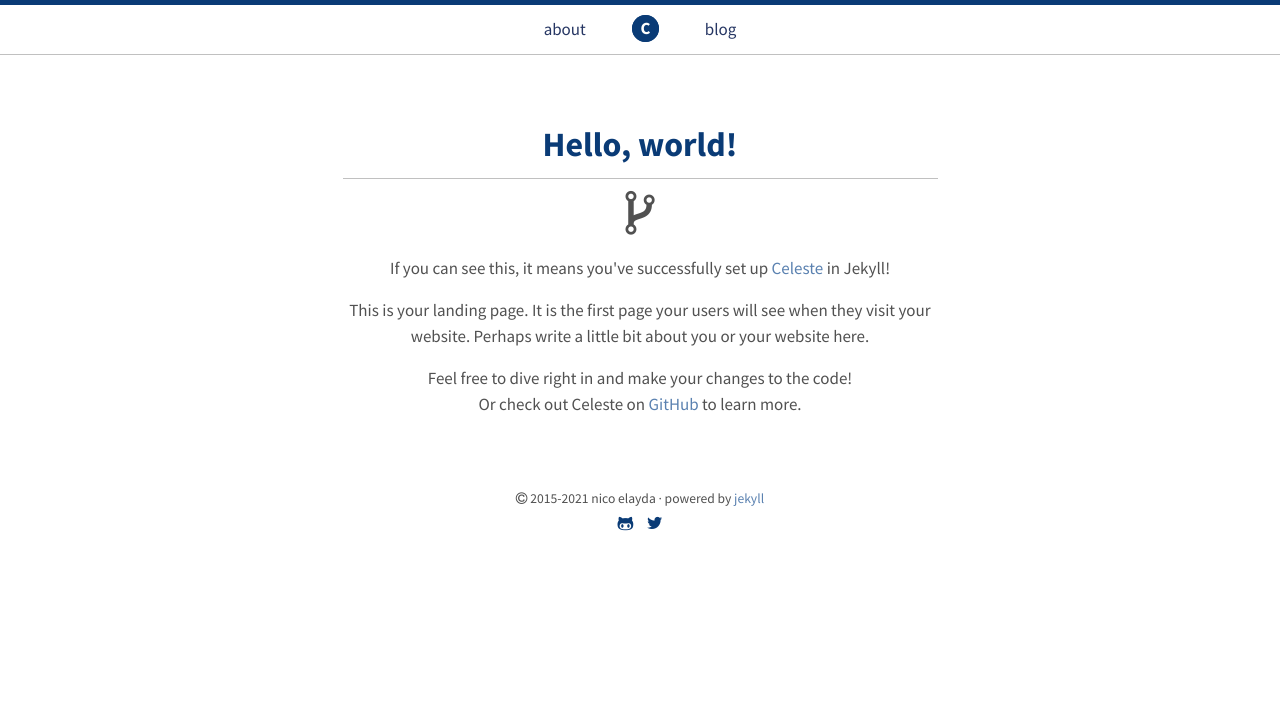
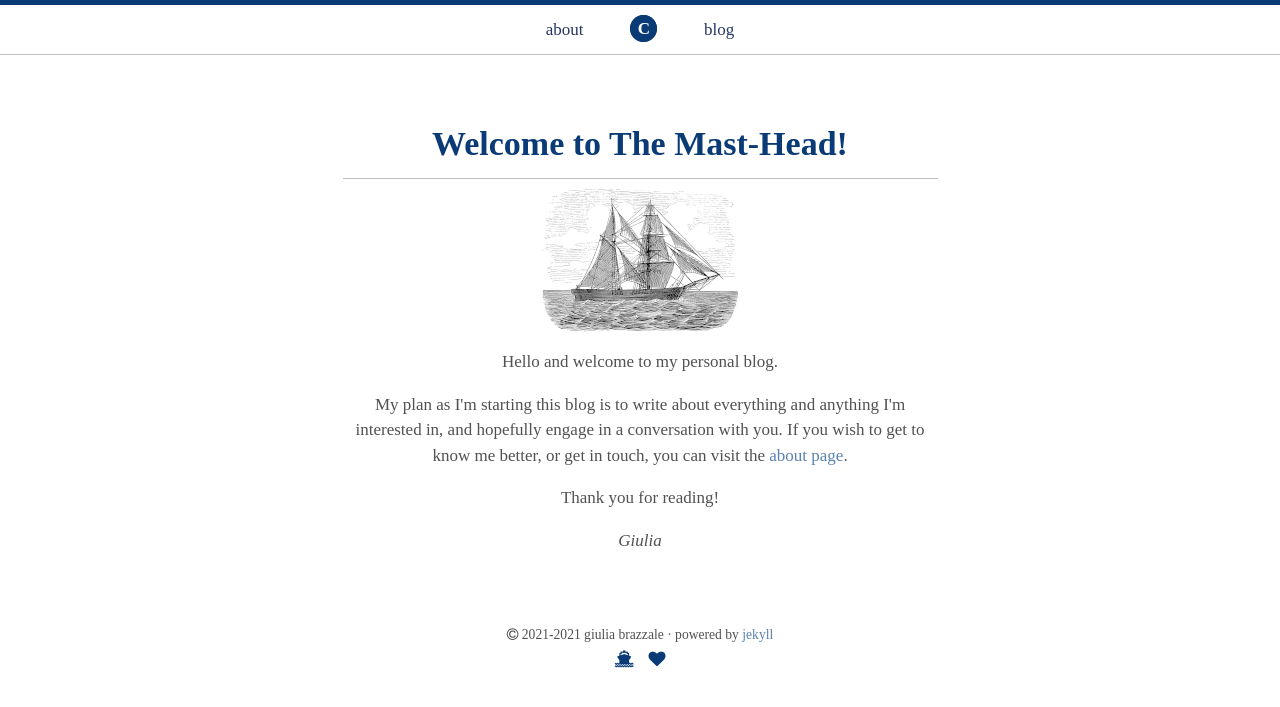
Before and after one commit to labrezza/labrezza.github.io, a Jekyll site: the page built from index.html, in a window 1280 px wide. Shown: the top 707 px of the page. Built offline with Jekyll 4.4.1, drawn with Linux system fonts in a browser that asks for light colours.

Commit message:
Modify landing page

```diff
--- a/_config.yml
+++ b/_config.yml
@@ -1,4 +1,4 @@
-title:               Celeste
+title:               The Mast-Head
 url:                 https://nicoelayda.github.io
 baseurl:             ""
 
@@ -19,9 +19,9 @@ sass:
   style:             :compressed
 
 author:
-  name:              Nico Elayda
-  url:               nicoelayda.github.io
-  email:             nico@elayda.com
+  name:              Giulia Brazzale
+  url:               labrezza.github.io
+  email:             giulia.brazzale@inventati.org
 
 plugins:
   - jekyll-coffeescript
--- a/_layouts/default.html
+++ b/_layouts/default.html
@@ -19,12 +19,12 @@
 
       <footer class="footer">
         <small>
-            <span class="copyright"><i class="fa fa-copyright"></i> 2015-<time datetime="{{ site.time | date_to_xmlschema }}">{{ site.time | date: '%Y' }}</time> {{ site.author.name }}</span> &middot;
+            <span class="copyright"><i class="fa fa-copyright"></i> 2021-<time datetime="{{ site.time | date_to_xmlschema }}">{{ site.time | date: '%Y' }}</time> {{ site.author.name }}</span> &middot;
             <span>Powered by <a href="http://jekyllrb.com/">Jekyll</a></span>
         </small>
         <div class="ftr-links">
-          <a href="https://github.com/nicoelayda"><i class="fa fa-github-alt"></i></a>
-          <a href="https://twitter.com/nicoelayda"><i class="fa fa-twitter"></i></a>
+          <a href="http://seashepherd.org"><i class="fa fa-ship"></i></a>
+          <a href="http://lav.it"><i class="fa fa-heart"></i></a>
         </div>
       </footer>
     </div>
--- a/_sass/utilities/_variables.scss
+++ b/_sass/utilities/_variables.scss
@@ -4,7 +4,7 @@
   */
 
 // Globals
-$font-stack: 'Source Sans Pro', sans-serif;
+$font-stack: 'PT Serif', serif;
 $font-size: 17px;
 $font-size-mobile: 15px;
 
--- a/index.html
+++ b/index.html
@@ -5,29 +5,26 @@ title: Home
 <div class="page">
 
   <header>
-    <h1 class="landing-title">Hello, world!</h1>
+    <h1 class="landing-title">Welcome to The Mast-Head!</h1>
   </header>
 
   <div class="text-center">
-    <p>
-      <i class="fa fa-code-fork fa-3x"></i>
+    <p align="center">
+      <img src="masthead-home.png" alt="The Mast-Head blog">
+    </p>
+
+    <p>Hello and welcome to my personal blog.
+    </p>
+
+      <p>My plan as I'm starting this blog is to write about everything and anything I'm interested in, and hopefully engage in a conversation with you.
+     If you wish to get to know me better, or get in touch, you can visit the <a href="/about">about page</a>.
+    </p>
+
+    <p>Thank you for reading!
     </p>
 
     <p>
-      If you can see this, it means you've successfully set up
-      <a href="https://github.com/nicoelayda/celeste">Celeste</a> in Jekyll!
-    </p>
-
-    <p>
-      This is your landing page. It is the first page your users will see when
-      they visit your website. Perhaps write a little bit about you or your
-      website here.
-    </p>
-
-    <p>
-      Feel free to dive right in and make your changes to the code!<br />
-      Or check out Celeste on <a href="https://github.com/nicoelayda/celeste">GitHub</a>
-      to learn more.
+     <em>Giulia</em>
     </p>
   </div>
 
```
Also changed, not shown: apple-touch-icon.png, favicon.ico, favicon.png, masthead-home.png (added).
